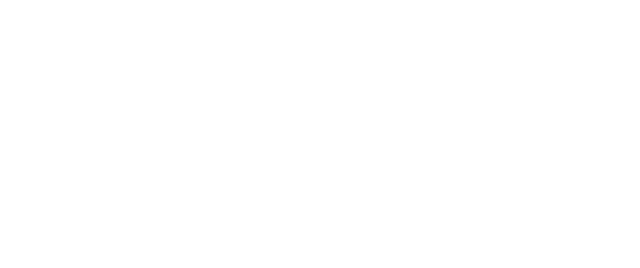
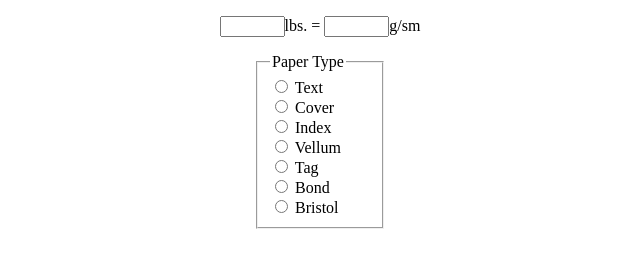
Before and after one commit to tinnvec/convertom, a plain HTML site: page index.html in a window 1280 px wide. Shown: the whole page, without its empty margins (320-960 px from the left). Drawn offline with Linux system fonts and the light colour scheme.

Commit message:
Add interface form

```diff
--- a/index.html
+++ b/index.html
@@ -10,6 +10,36 @@
 </head>
 
 <body>
+  <form name="conversion_form">
+    <p style="text-align: center;">
+      <input type="text" name="lbs_weight" id="lbs_weight" size="5" />lbs. =
+      <input type="text" name="gsm_weight" id="gsm_weight" size="5" />g/sm
+      <br />
+      <fieldset style="width: 100px; margin-left: auto; margin-right: auto;">
+        <legend>Paper Type</legend>
+        <input type="radio" name="paper_type" onClick="doConversion(this.value);" id="text" value="text" />
+        <label for="text">Text</label>
+        <br />
+        <input type="radio" name="paper_type" onClick="doConversion(this.value);" id="cover" value="cover" />
+        <label for="cover">Cover</label>
+        <br />
+        <input type="radio" name="paper_type" onClick="doConversion(this.value);" id="index" value="index" />
+        <label for="index">Index</label>
+        <br />
+        <input type="radio" name="paper_type" onClick="doConversion(this.value);" id="vellum" value="vellum" />
+        <label for="vellum">Vellum</label>
+        <br />
+        <input type="radio" name="paper_type" onClick="doConversion(this.value);" id="tag" value="tag" />
+        <label for="tag">Tag</label>
+        <br />
+        <input type="radio" name="paper_type" onClick="doConversion(this.value);" id="bond" value="bond" />
+        <label for="bond">Bond</label>
+        <br />
+        <input type="radio" name="paper_type" onClick="doConversion(this.value);" id="bristol" value="bristol" />
+        <label for="bristol">Bristol</label>
+      </fieldset>
+    </p>
+  </form>
   <script type="text/javascript">
     // Constants
     var PAPER_WEIGHT_TABLE = {
```
